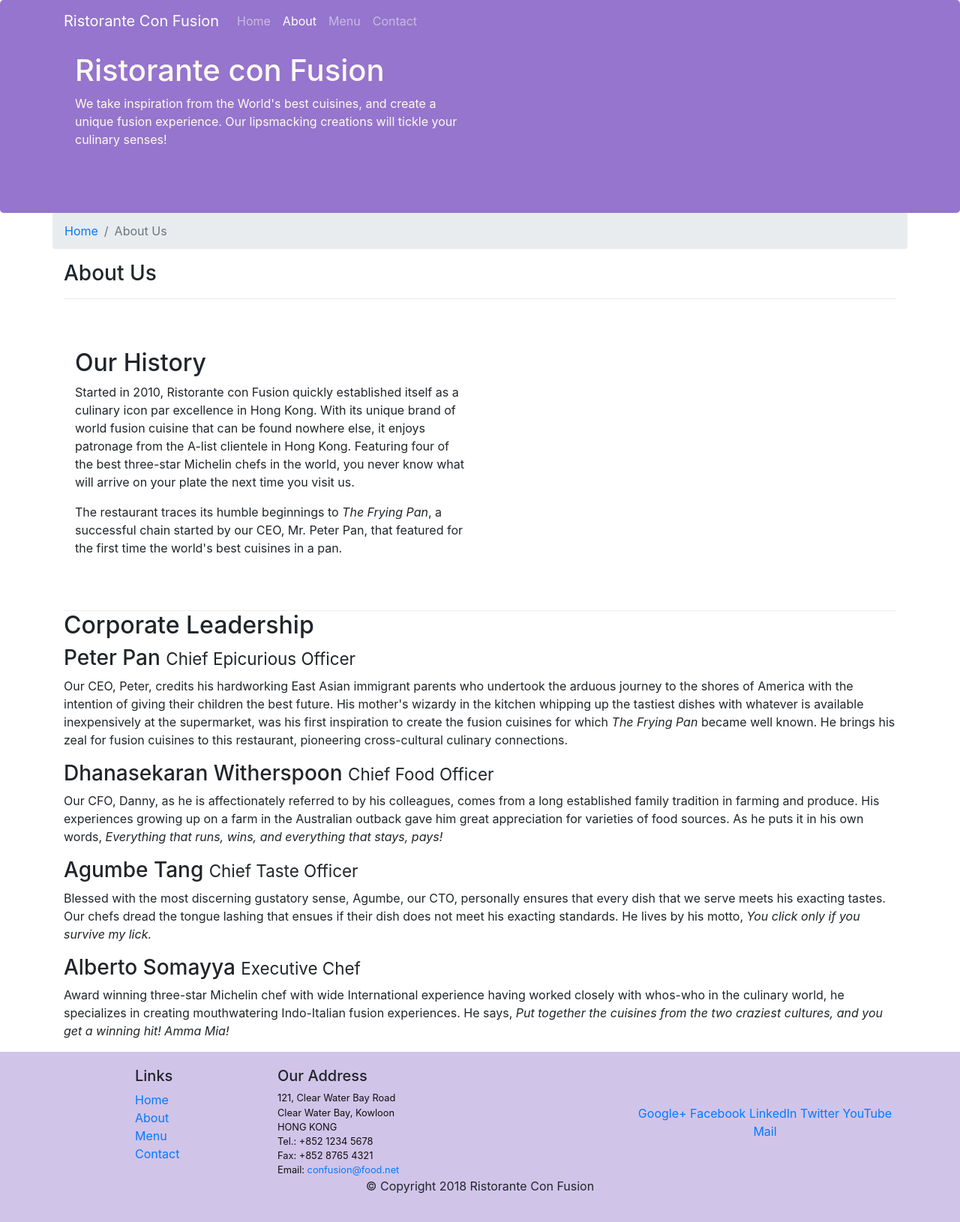
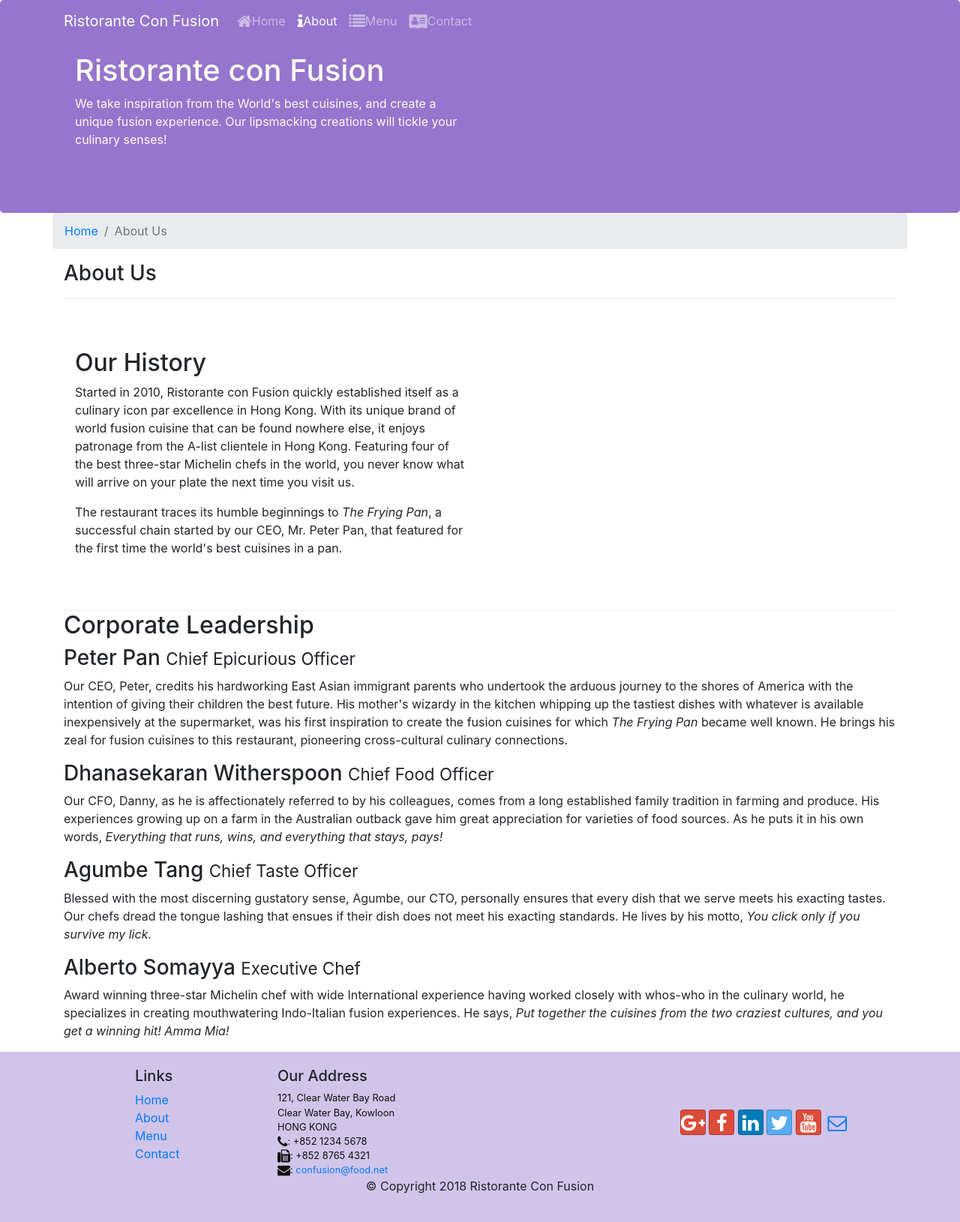
Before and after one commit to evacolas/ConFusion-2, a website: page aboutus.html in a window 1280 px wide. Shown: the whole page at 75% size. Drawn offline with nearby package versions, Linux system fonts and the light colour scheme.

Commit message:
Icon Fronts

```diff
--- a/aboutus.html
+++ b/aboutus.html
@@ -7,10 +7,12 @@
     <meta name="viewport" content="width=device-width, initial-scale=1, shrink-to-fit=no">
     <meta http-equiv="x-ua-compatible" content="ie=edge">
 
-    <title>Ristorante Con Fusion: About Us</title>
     <!-- Bootstrap CSS -->
     <link rel="stylesheet" href="node_modules/bootstrap/dist/css/bootstrap.min.css">
+    <link rel="stylesheet" href="node_modules/font-awesome/css/font-awesome.min.css">
+    <link rel="stylesheet" href="node_modules/bootstrap-social/bootstrap-social.css">
     <link href="css/styles.css" rel="stylesheet">
+    <title>Ristorante Con Fusion: About Us</title>
 
 </head>
 
@@ -23,10 +25,10 @@
            <a class="navbar-brand" href="./index.html">Ristorante Con Fusion</a>
 
                 <ul class="navbar-nav mr-auto">
-                    <li class="nav-item"><a class="nav-link" href="./index.html">Home</a></li>
-                    <li class="nav-item active"><a class="nav-link" href="#">About</a></li>
-                    <li class="nav-item"><a class="nav-link" href="#">Menu</a></li>
-                    <li class="nav-item"><a class="nav-link" href="#">Contact</a></li>
+                    <li class="nav-item"><a class="nav-link" href="./index.html"><span class="fa fa-home fa-lg"></span>Home</a></li>
+                    <li class="nav-item active"><a class="nav-link" href="#"><span class="fa fa-info fa-lg"></span>About</a></li>
+                    <li class="nav-item"><a class="nav-link" href="#"><span class="fa fa-list fa-lg"></span>Menu</a></li>
+                    <li class="nav-item"><a class="nav-link" href="#"><span class="fa fa-address-card fa-lg"></span>Contact</a></li>
                 </ul>
         </div>
     </nav>
@@ -101,19 +103,19 @@
 		              121, Clear Water Bay Road<br>
 		              Clear Water Bay, Kowloon<br>
 		              HONG KONG<br>
-		              Tel.: +852 1234 5678<br>
-		              Fax: +852 8765 4321<br>
-		              Email: <a href="mailto:confusion@food.net">confusion@food.net</a>
+		              <i class="fa fa-phone fa-lg"></i>: +852 1234 5678<br>
+		              <i class="fa fa-fax fa-lg"></i>: +852 8765 4321<br>
+		              <i class="fa fa-envelope fa-lg"></i>: <a href="mailto:confusion@food.net">confusion@food.net</a>
 		           </address>
                 </div>
                 <div class="col-12 col-sm-4 align-self-center">
                     <div class="text-center">
-                        <a href="http://google.com/+">Google+</a>
-                        <a href="http://www.facebook.com/profile.php?id=">Facebook</a>
-                        <a href="http://www.linkedin.com/in/">LinkedIn</a>
-                        <a href="http://twitter.com/">Twitter</a>
-                        <a href="http://youtube.com/">YouTube</a>
-                        <a href="mailto:">Mail</a>
+                        <a class="btn btn-social-icon btn-google" href="http://google.com/+"><i class="fa fa-google-plus"></i></a>
+                        <a class="btn btn-social-icon btn-google" href="http://www.facebook.com/profile.php?id="><i class="fa fa-facebook"></i></a>
+                        <a class="btn btn-social-icon btn-linkedin" href="http://www.linkedin.com/in/"><i class="fa fa-linkedin"></i></a>
+                        <a class="btn btn-social-icon btn-twitter" href="http://twitter.com/"><i class="fa fa-twitter"></i></a>
+                        <a class="btn btn-social-icon btn-google"  href="http://youtube.com/"><i class="fa fa-youtube"></i></a>
+                        <a class="btn btn-social-icon" href="mailto:"><i class="fa fa-envelope-o"></i></a>
                     </div>
                 </div>
            </div>
--- a/package.json
+++ b/package.json
@@ -15,6 +15,8 @@
   },
   "dependencies": {
     "bootstrap": "^4.0.0",
+    "bootstrap-social": "^5.1.1",
+    "font-awesome": "^4.7.0",
     "jquery": "^3.3.1",
     "popper.js": "^1.12.9"
   }
```
Also changed, not shown: index.html (+15 -13 lines), 1 other file.
